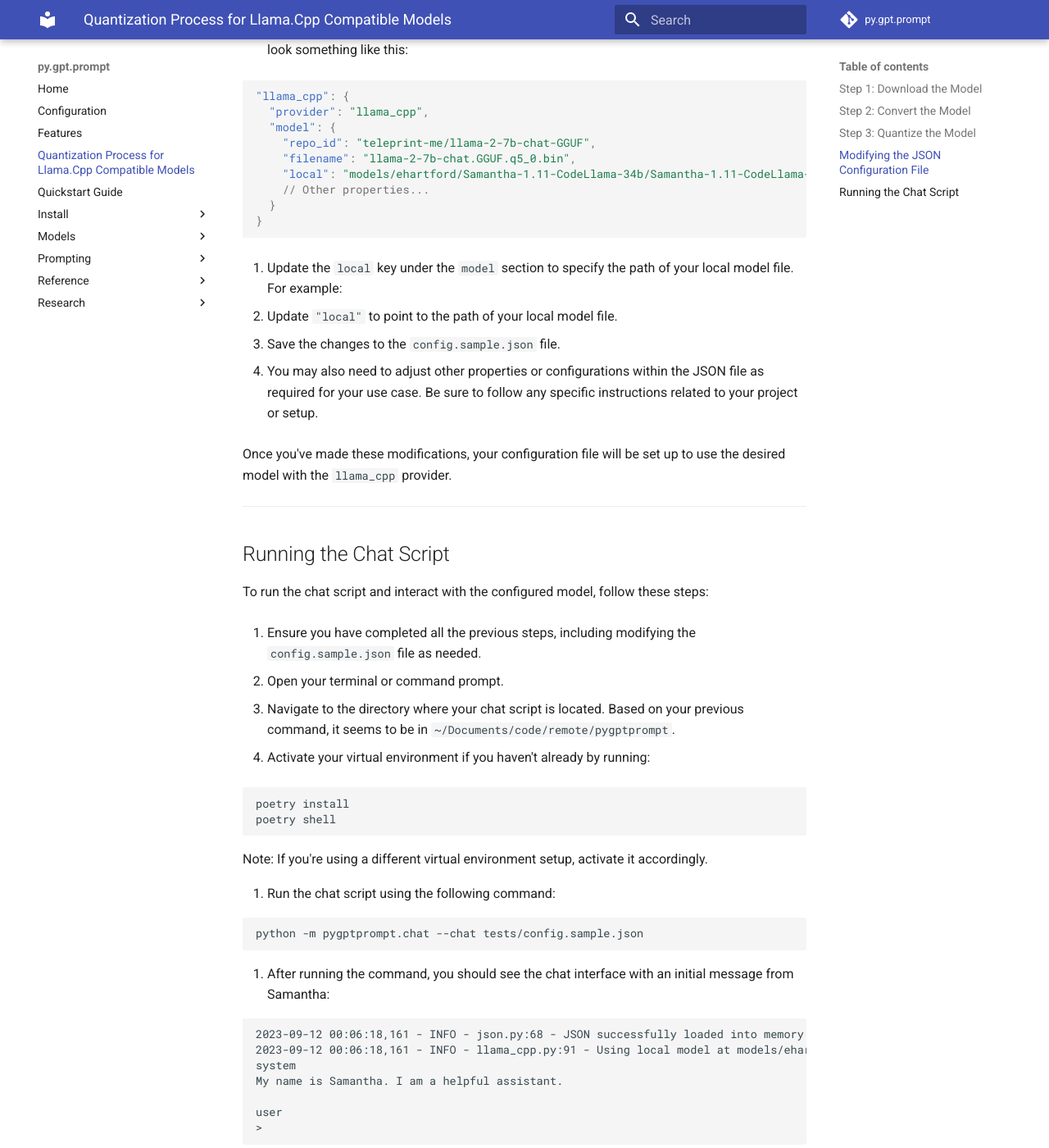
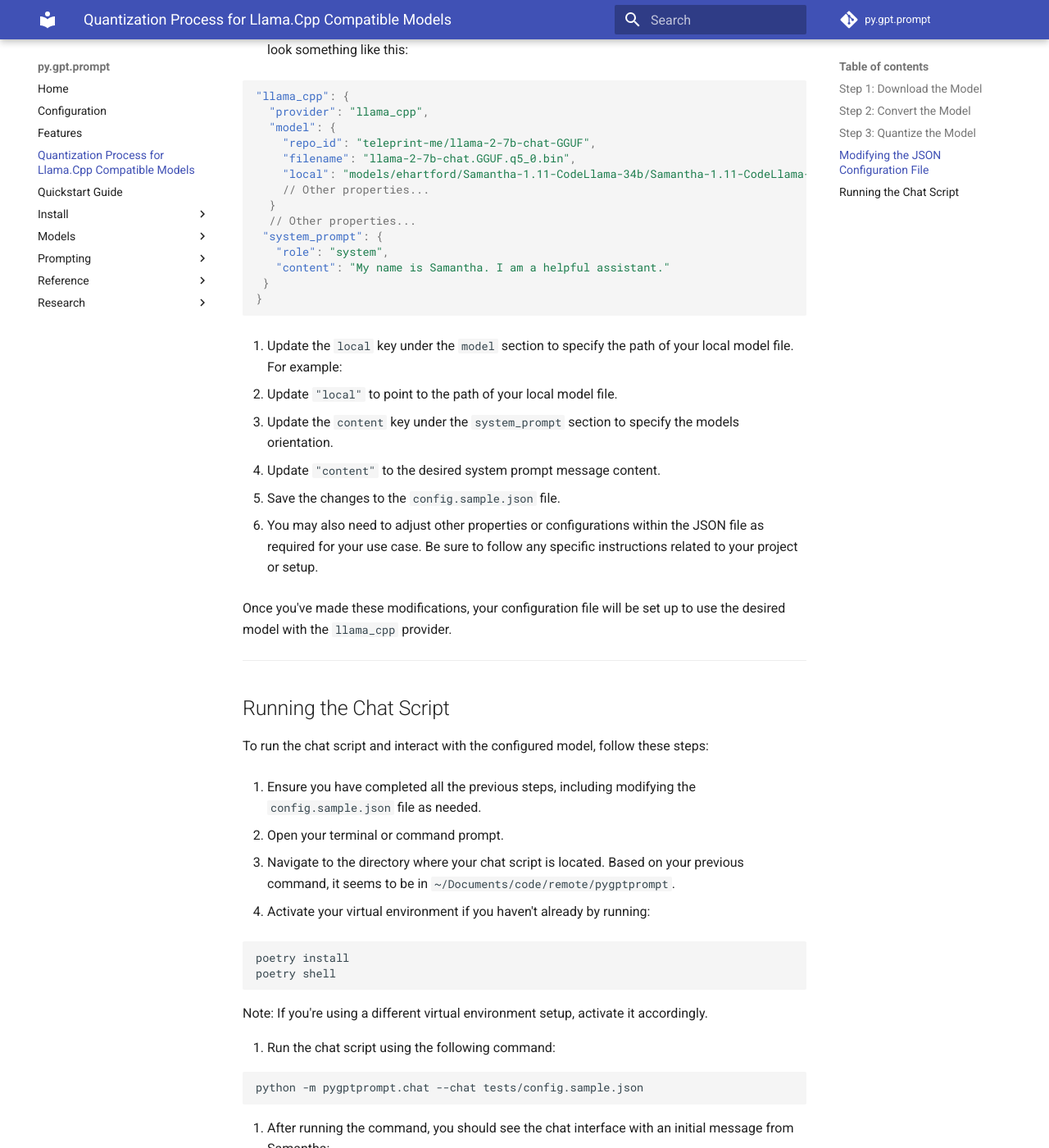
Before and after one commit to teleprint-me/py.gpt.prompt, an MkDocs documentation site: the page built from docs/quantization.md, in a window 1280 px wide and 1400 px high, scrolled down 1424 px. Shown: the whole window at 82% size. Built offline with MkDocs 1.6.1 and Material for MkDocs 9.7.7, drawn with Linux system fonts in a browser that asks for light colours; comment, search, counter and statistics services are not loaded; some of the changed text lies outside the part shown.

Commit message:
docs: Clarify Local Model Configuration
- Updated the documentation to specify the `system_prompt` section for specifying the model's orientation.
- Clarified that users should update the `"content"` key under the `system_prompt` section to define the system prompt message content.

Improved documentation for better user understanding.

````diff
--- a/docs/quantization.md
+++ b/docs/quantization.md
@@ -70,6 +70,11 @@
        "local": "models/ehartford/Samantha-1.11-CodeLlama-34b/Samantha-1.11-CodeLlama-34b.GGUF.q4_1.bin",
        // Other properties...
      }
+     // Other properties...
+    "system_prompt": {
+      "role": "system",
+      "content": "My name is Samantha. I am a helpful assistant."
+    }
    }
    ```
 
@@ -78,9 +83,14 @@
 
    - Update `"local"` to point to the path of your local model file.
 
-4. Save the changes to the `config.sample.json` file.
+4. Update the `content` key under the `system_prompt` section to specify the
+   models orientation.
 
-5. You may also need to adjust other properties or configurations within the
+   - Update `"content"` to the desired system prompt message content.
+
+5. Save the changes to the `config.sample.json` file.
+
+6. You may also need to adjust other properties or configurations within the
    JSON file as required for your use case. Be sure to follow any specific
    instructions related to your project or setup.
 
@@ -136,7 +146,7 @@
 
    ```
    user
-   > What is the weather like today?
+   > Hello! What's your name?
    ```
 
    Samantha will respond to your questions and prompts based on the configured
````
